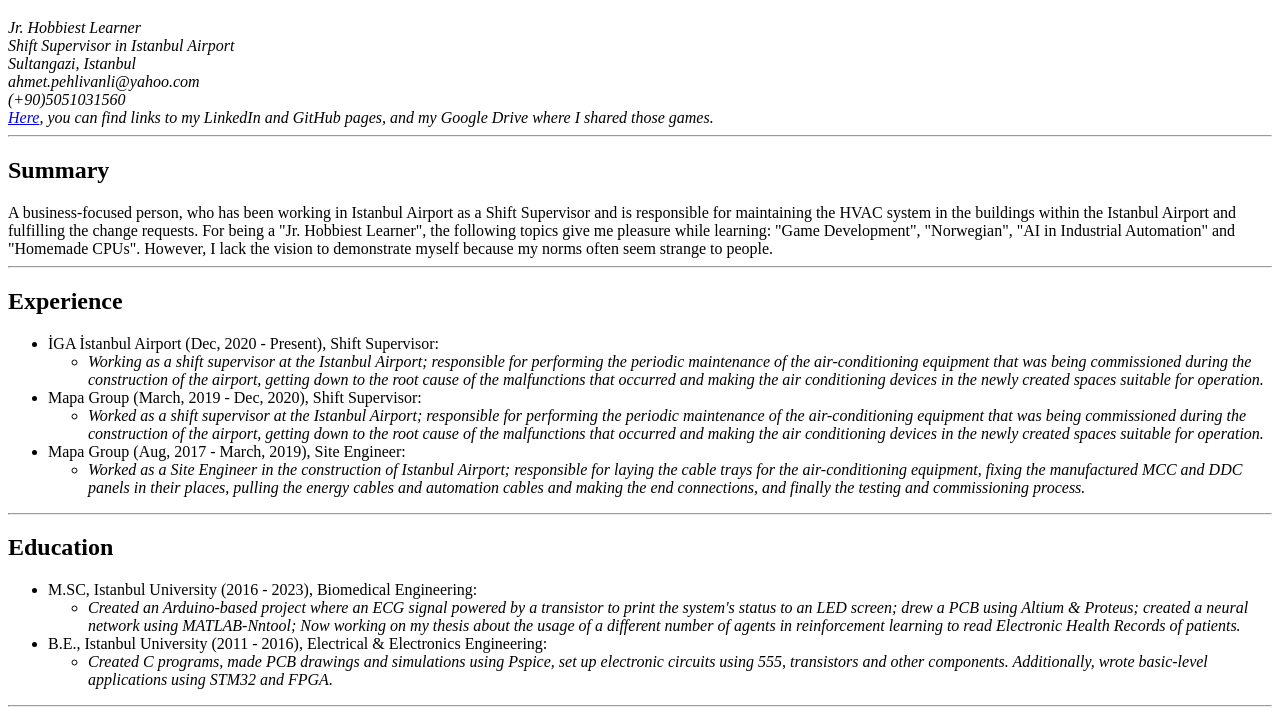
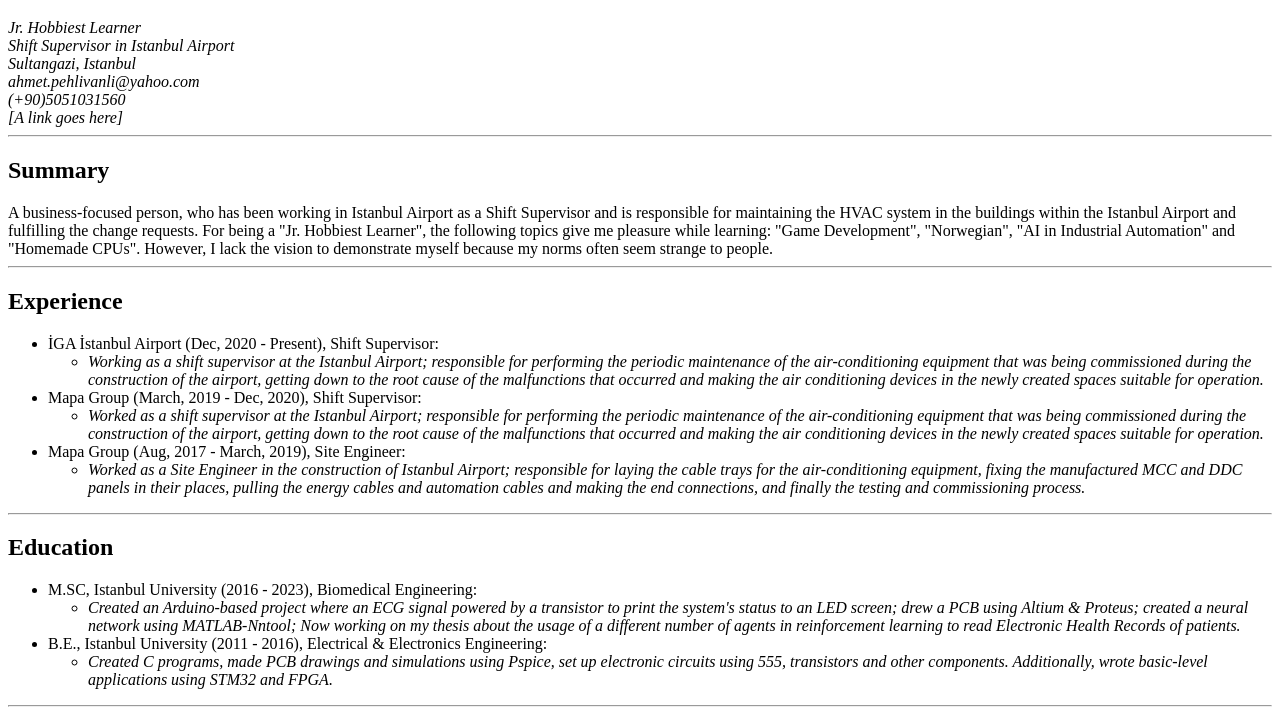
Before and after one commit to Ahmopasa/Me, a plain HTML site: page index.html in a window 1280 px wide. Shown: the part 61-785 px from the top of the page. Drawn offline with Linux system fonts and the light colour scheme.

Commit message:
Update index.html

```diff
--- a/index.html
+++ b/index.html
@@ -18,7 +18,7 @@
         <address>Sultangazi, Istanbul</address>
         <address>ahmet.pehlivanli@yahoo.com</address>
         <address>(+90)5051031560</address>
-        <em><a href="https://linkmix.co/11607695">Here</a>, you can find links to my LinkedIn and GitHub pages, and my Google Drive where I shared those games.</em><br>
+        <em>[A link goes here]</em>
 
         <hr>
 
```
